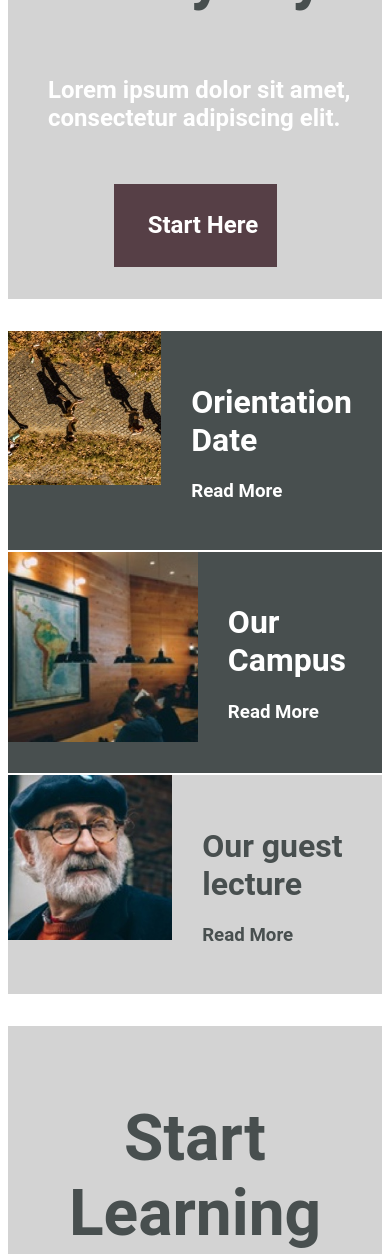
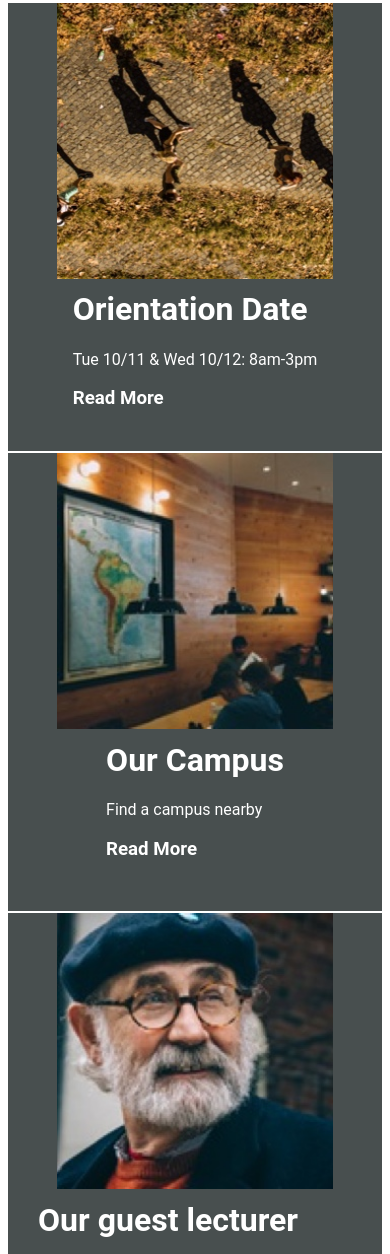
Before and after one commit to sjbingham80/colmar, a plain HTML site: page index.html in a window 390 px wide. Shown: the part 679-1933 px from the top of the page. Drawn offline with Linux system fonts and the light colour scheme.

Commit message:
more media queries

```diff
--- a/css/style.css
+++ b/css/style.css
@@ -62,6 +62,8 @@ ul li {
 
   header .mobile {
     display: flex;
+    width: 100%;
+    justify-content: space-around;
   }
 
   nav {
@@ -122,6 +124,19 @@ ul li {
   height: auto;
 }
 
+.banner-container h1 {
+  font-size: 2rem;
+}
+
+.banner-container h2 {
+  font-size: 1rem;
+  text-align: center;
+}
+
+.button {
+  margin-top: 24px;
+}
+
 }
 
 /*about*/
@@ -173,8 +188,8 @@ ul li {
 }
 
 .orientation .img img {
-  width: 100%;
-  height: auto;
+  height: 100%;
+  width: auto;
 }
 
 .our-campus {
@@ -186,8 +201,8 @@ ul li {
 }
 
 .our-campus .img img {
-  width: 100%;
-  height: auto;
+  height: 100%;
+  width: auto;
 }
 
 .guest {
@@ -199,8 +214,8 @@ ul li {
 }
 
 .guest .img img {
-  width: 100%;
-  height: auto;
+  width: auto;
+  height: 100%;
 }
 
 .second .txt {
@@ -217,6 +232,42 @@ ul li {
 .second {
   width: 100%;
 }
+
+.orientation {
+  flex-direction: column;
+  align-items: center;
+}
+
+.orientation .img img{
+
+}
+
+.our-campus {
+  flex-direction: column;
+  align-items: center;
+}
+
+.guest {
+  flex-direction: column;
+  align-items: center;
+  background-color: #484f4f;
+  color: white;
+}
+
+.txt h1 {
+  font-size: 2rem;
+}
+
+.txt {
+  height: 30%;
+  margin-top: -40px;
+}
+
+.our-campus .txt {
+  padding-bottom: 0px;
+}
+
+
 }
 
 /* courses */
@@ -286,6 +337,8 @@ font-size: 2rem;
 
 .course {
   width: 85%;
+  padding: 2px;
+
 }
 }
 
@@ -368,9 +421,16 @@ font-size: 2rem;
   max-width: 100%;
 }
 
-.left-column h1,p {
+.left-column h1 {
   display: none;
+}
 
+.left-column p {
+  display: none;
+}
+
+.title {
+  font-size: 1.25rem;
 }
 
 }
@@ -382,6 +442,7 @@ font-size: 2rem;
   justify-content: space-between;
   background-color: #8ca3a3;
   height: 30px;
+  align-items: center;
 }
 
 .terms span {
@@ -396,4 +457,8 @@ padding-left: 15px;
 .footer-container {
   width: 100%;
 }
+
+.copyright {
+  font-size: .75rem;
 }
+}
--- a/index.html
+++ b/index.html
@@ -29,7 +29,6 @@
         <img src="./css/resources/ic-online.svg" alt="">
         <img src="./css/resources/ic-login.svg" alt="">
       </nav>
-
   </header>
 
     <!--Banner Section-->
@@ -81,13 +80,14 @@
       <img src="./css/resources/information-guest-lecture.jpg" alt="Greek Fisherman">
       </div>
       <div class="txt">
-      <h1>Our guest lecture</h1>
+      <h1>Our guest lecturer</h1>
       <p>Join a keynote with Oliver Sack about music in medical treatment</p>
       <h3>Read More</h3>
       </div>
   </div>
 </div>
 </div>
+
     <!--Courses-->
     <div class="course-container">
       <div class="title">
```
